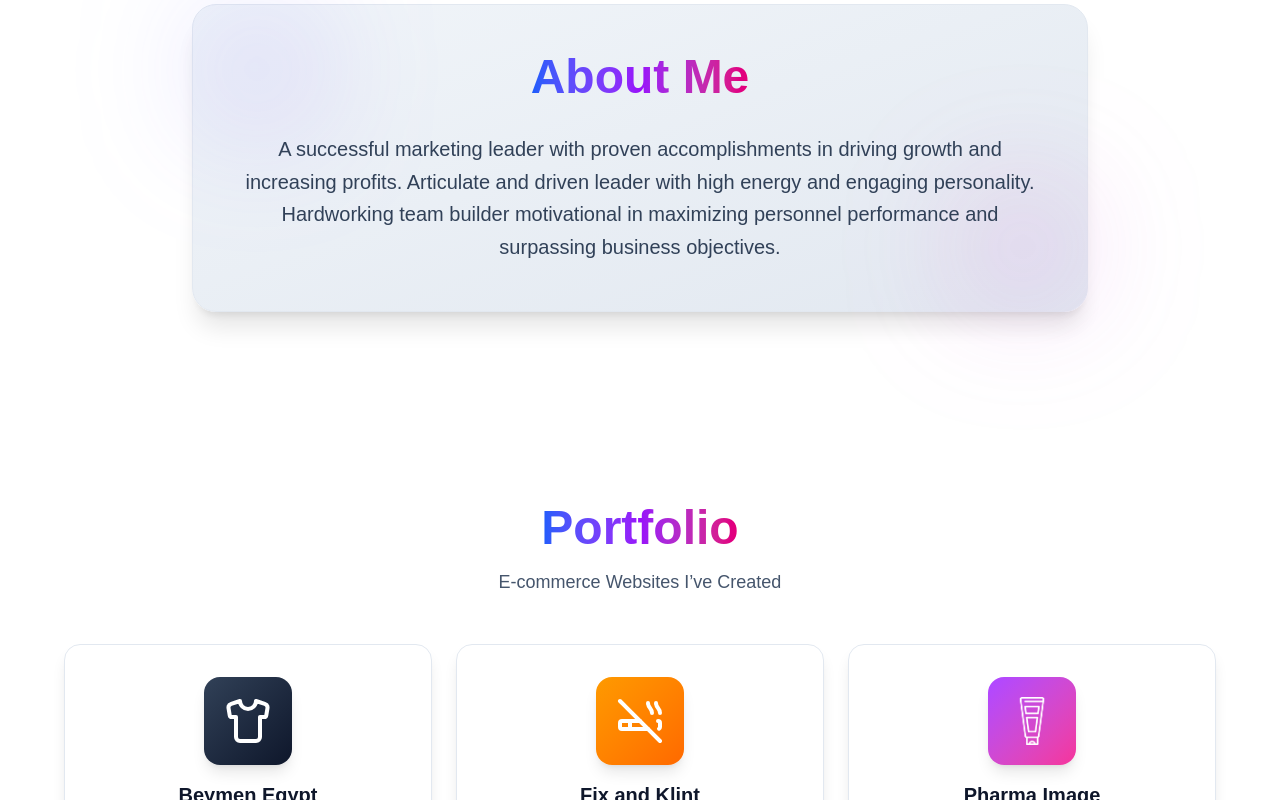
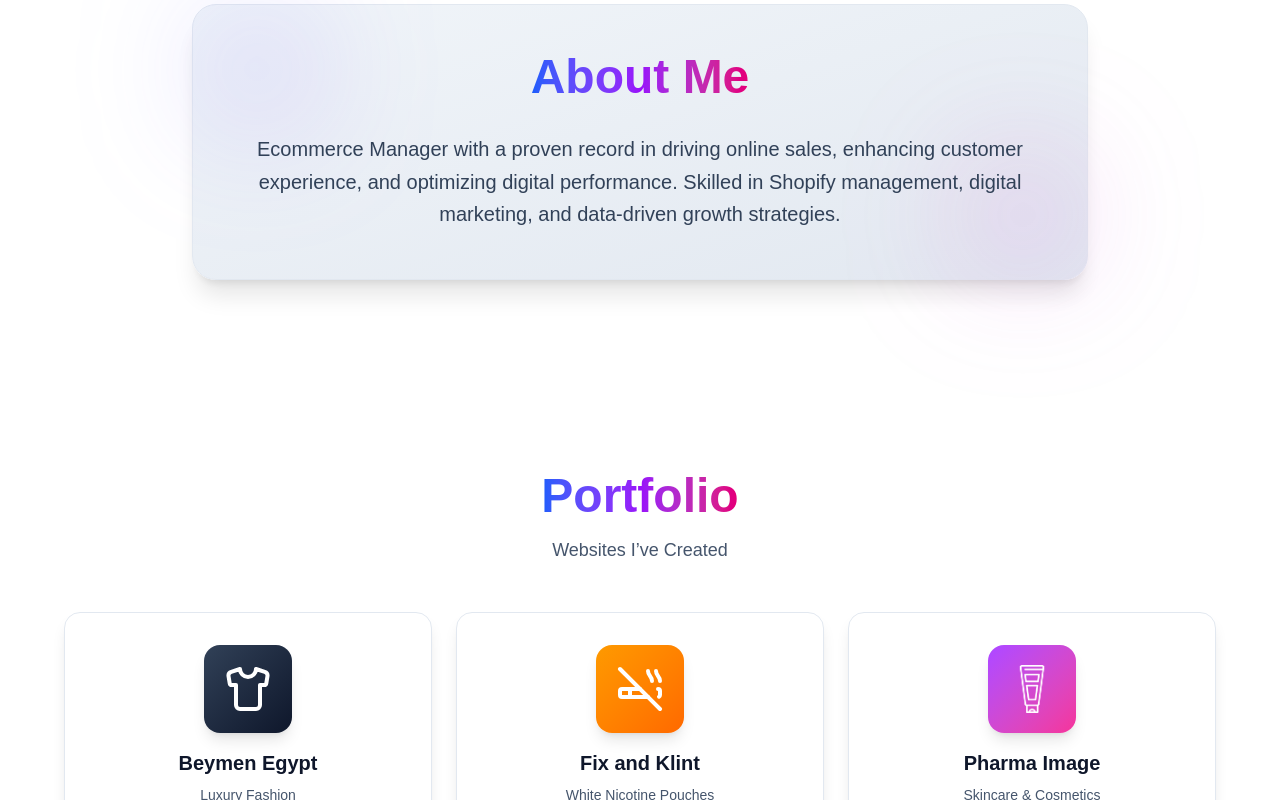
Before and after one commit to Mahmoud4hmed/ahmed-mostafa, a Next.js app: page / in a window 1280 px wide. Shown: the part 820-1620 px from the top of the page. Built offline with nearby package versions, Linux system fonts and the light colour scheme.

Commit message:
Update professional profile and portfolio layout

```diff
--- a/app/page.tsx
+++ b/app/page.tsx
@@ -9,13 +9,13 @@ export default function Home() {
 
   const galleryImages = [
     { src: "/images/1.webp", alt: "Moment 1" },
+    { src: "/images/fb_img_1728407861209.webp", alt: "Professional Moment" },
+    { src: "/images/noon_event.webp", alt: "Noon Event" },
     { src: "/images/Image.jpg", alt: "Special Moment" },
-    { src: "/images/fb_img_1728407861209.webp", alt: "Professional Moment" },
+    { src: "/images/samiramies_event.webp", alt: "Samiramies Event" },
+    { src: "/images/samiramies_event2.webp", alt: "Samiramies Event 2" },
     { src: "/images/img_20220317_161253.webp", alt: "Event Moment" },
     { src: "/images/img_20230411_100655.webp", alt: "Professional Setting" },
-    { src: "/images/noon_event.webp", alt: "Noon Event" },
-    { src: "/images/samiramies_event.webp", alt: "Samiramies Event" },
-    { src: "/images/samiramies_event2.webp", alt: "Samiramies Event 2" },
   ];
 
   return (
@@ -51,7 +51,7 @@ export default function Home() {
                 </h1>
                 <div className="inline-block mb-8">
                   <p className="text-xl md:text-2xl text-slate-700 dark:text-slate-300 font-medium px-6 py-3 bg-slate-100 dark:bg-slate-800 rounded-full">
-                    E-commerce Marketing Manager at <span className="font-bold text-blue-600 dark:text-blue-400">BEYMEN GROUP</span>
+                    E-commerce Manager at <span className="font-bold text-blue-600 dark:text-blue-400">BEYMEN GROUP</span>
                   </p>
                 </div>
 
@@ -133,7 +133,7 @@ export default function Home() {
                   </span>
                 </h2>
                 <p className="text-lg md:text-xl text-slate-700 dark:text-slate-300 leading-relaxed text-center">
-                  A successful marketing leader with proven accomplishments in driving growth and increasing profits. Articulate and driven leader with high energy and engaging personality. Hardworking team builder motivational in maximizing personnel performance and surpassing business objectives.
+                  Ecommerce Manager with a proven record in driving online sales, enhancing customer experience, and optimizing digital performance. Skilled in Shopify management, digital marketing, and data-driven growth strategies.
                 </p>
               </div>
             </div>
@@ -151,7 +151,7 @@ export default function Home() {
               </span>
             </h2>
             <p className="text-center text-slate-600 dark:text-slate-400 mb-12 text-lg">
-              E-commerce Websites I&rsquo;ve Created
+              Websites I&rsquo;ve Created
             </p>
 
             <div className="grid grid-cols-1 md:grid-cols-2 lg:grid-cols-3 gap-6">
```
